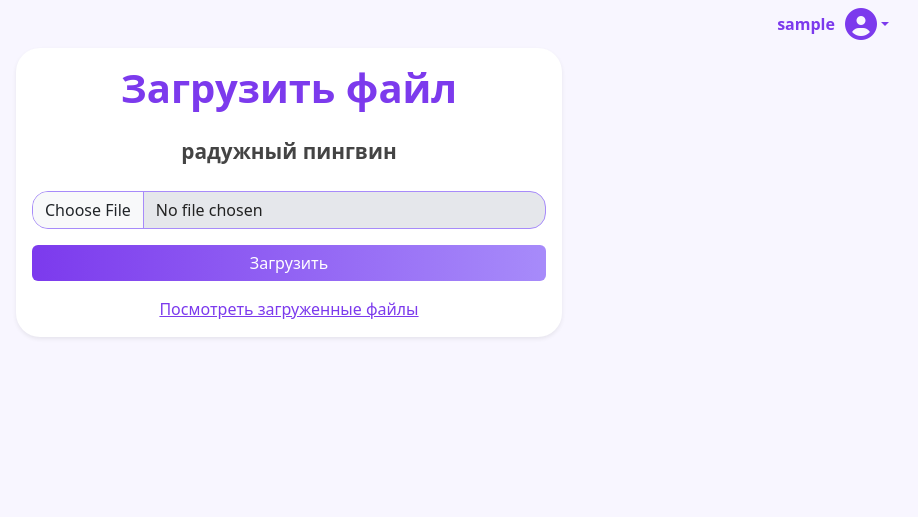
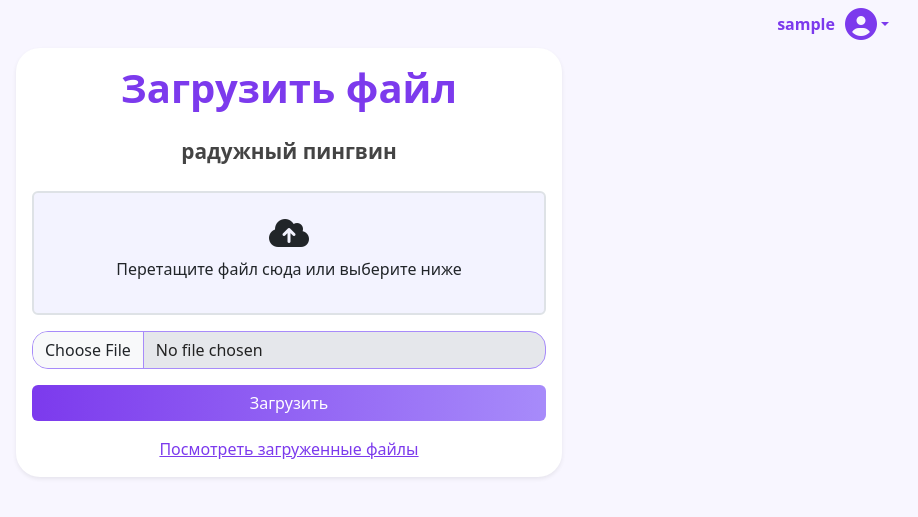
Before and after one commit to SKRIBLDAX/flask-file-uploader, a Flask app: page / in a window 1280 px wide. Shown: the part 16-533 px from the top of the page, without its empty margins (351-1269 px from the left). Run offline with Flask 2, Linux system fonts and the light colour scheme; the visitor is signed in with stand-in values (Sample User, id 1).

Commit message:
Drag&Drop, AJAX-загрузка с прогрессом и превью файлов на странице загрузки

```diff
--- a/templates/upload.html
+++ b/templates/upload.html
@@ -84,14 +84,29 @@
       }
       #funnyPhrase { color: #444; }
       [data-theme='dark'] #funnyPhrase { color: #e0e0ff; }
+      /* --- Адаптивность --- */
+      @media (max-width: 768px) {
+        .container, .container-fluid { padding: 0 5px !important; }
+        .card { border-radius: 1rem; }
+        .user-menu { right: 10px; top: 10px; }
+        .card-title { font-size: 1.2rem; }
+        .btn, .btn-purple { font-size: 1rem; padding: 10px 0; }
+        .preview-img { max-height: 120px; }
+      }
+      @media (max-width: 480px) {
+        .card { border-radius: 0.5rem; }
+        .card-title { font-size: 1rem; }
+        .btn, .btn-purple { font-size: 0.95rem; }
+        .user-menu { right: 2px; top: 2px; }
+      }
     </style>
   </head>
   <body>
     <!-- Toast уведомления -->
     <div class="toast-container">
-      {% with messages = get_flashed_messages() %}
-        {% for message in messages %}
-          <div class="toast align-items-center text-bg-primary border-0 show mb-2" role="alert" aria-live="assertive" aria-atomic="true" data-bs-delay="4000">
+      {% with messages = get_flashed_messages(with_categories=true) %}
+        {% for category, message in messages %}
+          <div class="toast align-items-center border-0 show mb-2 text-bg-{{ 'success' if category=='success' else 'danger' if category=='error' else 'info' if category=='info' else 'warning' if category=='warning' else 'primary' }}" role="alert" aria-live="assertive" aria-atomic="true" data-bs-delay="4000">
             <div class="d-flex">
               <div class="toast-body">{{ message }}</div>
               <button type="button" class="btn-close btn-close-white me-2 m-auto" data-bs-dismiss="toast" aria-label="Close"></button>
@@ -131,8 +146,16 @@
             <div class="card-body">
               <h1 class="card-title mb-4 text-center">Загрузить файл</h1>
               <div id="funnyPhrase" class="mb-4 text-center fw-bold" style="font-size:1.3rem;"></div>
-              <img id="previewImg" class="preview-img" alt="Превью изображения" />
-              <form method="post" enctype="multipart/form-data">
+              <!-- Drag&Drop зона -->
+              <div id="dropZone" class="mb-3 p-4 text-center border border-2 border-dashed rounded" style="cursor:pointer; background:#f3f3ff; transition:background 0.2s;">
+                <i class="fa fa-cloud-upload-alt fa-2x mb-2"></i><br>
+                <span id="dropZoneText">Перетащите файл сюда или выберите ниже</span>
+                <div id="filePreview" class="mt-2"></div>
+                <div class="progress mt-2" style="display:none;">
+                  <div class="progress-bar" role="progressbar" style="width:0%">0%</div>
+                </div>
+              </div>
+              <form id="uploadForm" enctype="multipart/form-data" onsubmit="return false;">
                 <div class="mb-3">
                   <input class="form-control" type="file" name="file" id="fileInput">
                 </div>
@@ -152,22 +175,114 @@
       document.querySelectorAll('.toast').forEach(function(toastEl) {
         new bootstrap.Toast(toastEl).show();
       });
-      // Превью изображения
-      document.getElementById('fileInput').addEventListener('change', function(e) {
-        const file = e.target.files[0];
-        const preview = document.getElementById('previewImg');
-        if (file && file.type.startsWith('image/')) {
-          const reader = new FileReader();
-          reader.onload = function(ev) {
-            preview.src = ev.target.result;
-            preview.style.display = 'block';
-          };
-          reader.readAsDataURL(file);
-        } else {
-          preview.src = '';
-          preview.style.display = 'none';
+      // Drag&Drop логика
+      const dropZone = document.getElementById('dropZone');
+      const fileInput = document.getElementById('fileInput');
+      const filePreview = document.getElementById('filePreview');
+      const progressBar = dropZone.querySelector('.progress-bar');
+      const progressWrap = dropZone.querySelector('.progress');
+      dropZone.addEventListener('click', () => fileInput.click());
+      dropZone.addEventListener('dragover', e => {
+        e.preventDefault();
+        dropZone.style.background = '#e0e7ff';
+      });
+      dropZone.addEventListener('dragleave', e => {
+        e.preventDefault();
+        dropZone.style.background = '#f3f3ff';
+      });
+      dropZone.addEventListener('drop', e => {
+        e.preventDefault();
+        dropZone.style.background = '#f3f3ff';
+        if (e.dataTransfer.files.length) {
+          fileInput.files = e.dataTransfer.files;
+          showPreview(e.dataTransfer.files[0]);
         }
       });
+      fileInput.addEventListener('change', function(e) {
+        if (this.files[0]) showPreview(this.files[0]);
+      });
+      function showPreview(file) {
+        filePreview.innerHTML = '';
+        if (file.type.startsWith('image/')) {
+          const img = document.createElement('img');
+          img.className = 'preview-img';
+          img.style.display = 'block';
+          img.style.maxWidth = '120px';
+          img.style.maxHeight = '120px';
+          const reader = new FileReader();
+          reader.onload = ev => img.src = ev.target.result;
+          reader.readAsDataURL(file);
+          filePreview.appendChild(img);
+        } else {
+          // Иконка по типу файла
+          const icon = document.createElement('i');
+          icon.className = 'fa fa-file fa-3x mb-2';
+          let color = '#7c3aed';
+          if (file.type.includes('pdf')) icon.className = 'fa fa-file-pdf fa-3x mb-2', color = '#e53e3e';
+          if (file.type.includes('audio')) icon.className = 'fa fa-file-audio fa-3x mb-2', color = '#3182ce';
+          if (file.type.includes('video')) icon.className = 'fa fa-file-video fa-3x mb-2', color = '#805ad5';
+          if (file.type.includes('zip') || file.name.endsWith('.zip')) icon.className = 'fa fa-file-archive fa-3x mb-2', color = '#d69e2e';
+          icon.style.color = color;
+          filePreview.appendChild(icon);
+        }
+        filePreview.appendChild(document.createElement('br'));
+        const info = document.createElement('span');
+        info.textContent = `${file.name} (${Math.round(file.size/1024)} КБ)`;
+        filePreview.appendChild(info);
+      }
+      // AJAX-загрузка с прогрессом
+      document.getElementById('uploadForm').addEventListener('submit', function(e) {
+        e.preventDefault();
+        const file = fileInput.files[0];
+        if (!file) {
+          showToast('Не выбран файл!', 'danger');
+          return;
+        }
+        const formData = new FormData();
+        formData.append('file', file);
+        progressWrap.style.display = 'block';
+        progressBar.style.width = '0%';
+        progressBar.textContent = '0%';
+        fetch('/upload_ajax', {
+          method: 'POST',
+          body: formData
+        }).then(async response => {
+          const data = await response.json();
+          if (response.ok && data.success) {
+            progressBar.style.width = '100%';
+            progressBar.textContent = '100%';
+            showToast(data.message, 'success');
+            setTimeout(() => window.location.href = '/files', 1200);
+          } else {
+            showToast(data.message || 'Ошибка загрузки', 'danger');
+            progressWrap.style.display = 'none';
+          }
+        }).catch(() => {
+          showToast('Ошибка сети!', 'danger');
+          progressWrap.style.display = 'none';
+        });
+        // Прогресс
+        const xhr = new XMLHttpRequest();
+        xhr.upload.onprogress = function(e) {
+          if (e.lengthComputable) {
+            const percent = Math.round((e.loaded / e.total) * 100);
+            progressBar.style.width = percent + '%';
+            progressBar.textContent = percent + '%';
+          }
+        };
+      });
+      // Toast-уведомление
+      function showToast(message, type) {
+        const toast = document.createElement('div');
+        toast.className = `toast align-items-center border-0 show mb-2 text-bg-${type}`;
+        toast.setAttribute('role', 'alert');
+        toast.setAttribute('aria-live', 'assertive');
+        toast.setAttribute('aria-atomic', 'true');
+        toast.innerHTML = `<div class="d-flex"><div class="toast-body">${message}</div><button type="button" class="btn-close btn-close-white me-2 m-auto" data-bs-dismiss="toast" aria-label="Close"></button></div>`;
+        document.querySelector('.toast-container').appendChild(toast);
+        new bootstrap.Toast(toast).show();
+        setTimeout(() => toast.remove(), 4000);
+      }
       // Тема сайта через переключатель
       function setTheme(theme) {
         if (theme === 'dark') {
```
